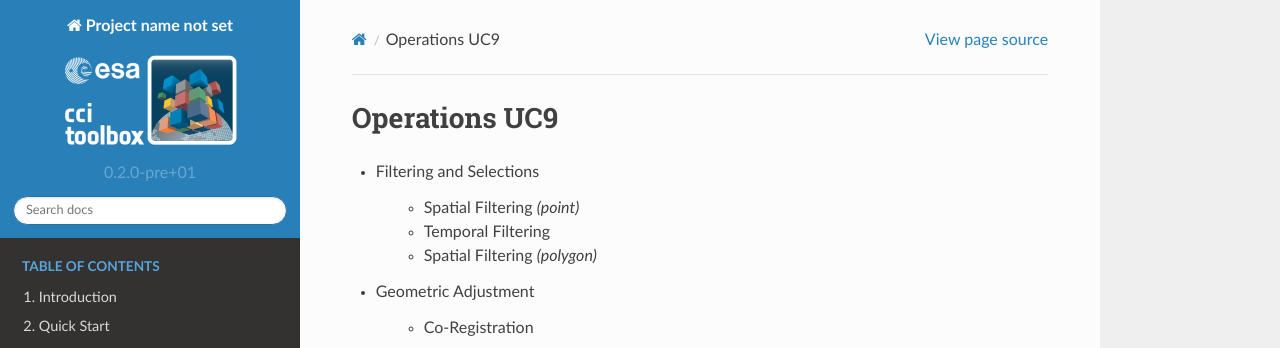
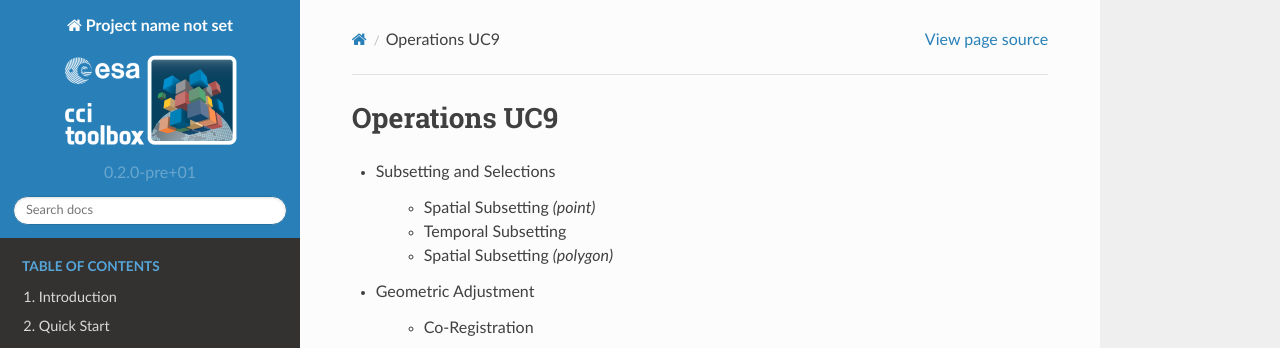
Before and after one commit to CCI-Tools/cate, a Sphinx documentation site: the page built from doc/source/op_specs/uc_workflows/op_spec_overview-UC09.rst, in a window 1280 px wide. Shown: the top 348 px of the page. Built offline with Sphinx 7.4.7 and the Read the Docs theme 2.0.0, drawn with Linux system fonts in a browser that asks for light colours.

Commit message:
filtering -> subsetting

```diff
--- a/doc/source/op_specs/uc_workflows/op_spec_overview-UC09.rst
+++ b/doc/source/op_specs/uc_workflows/op_spec_overview-UC09.rst
@@ -1,11 +1,11 @@
 Operations UC9
 ==============
 
-- Filtering and Selections
+- Subsetting and Selections
 
-	- Spatial Filtering *(point)*
-	- Temporal Filtering
-	- Spatial Filtering *(polygon)*
+	- Spatial Subsetting *(point)*
+	- Temporal Subsetting
+	- Spatial Subsetting *(polygon)*
 
 - Geometric Adjustment
 
```
